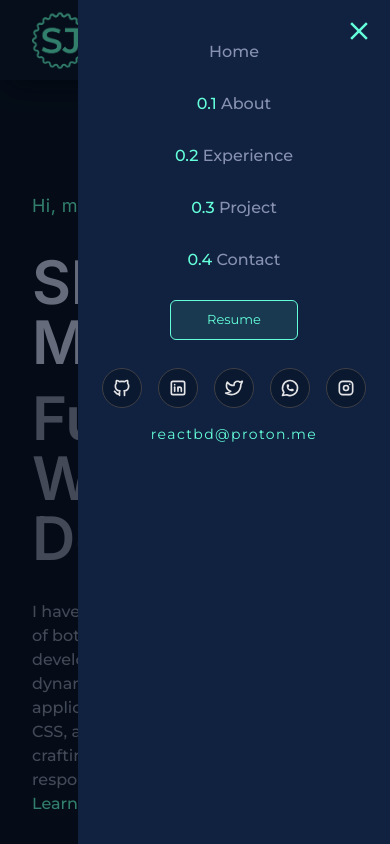
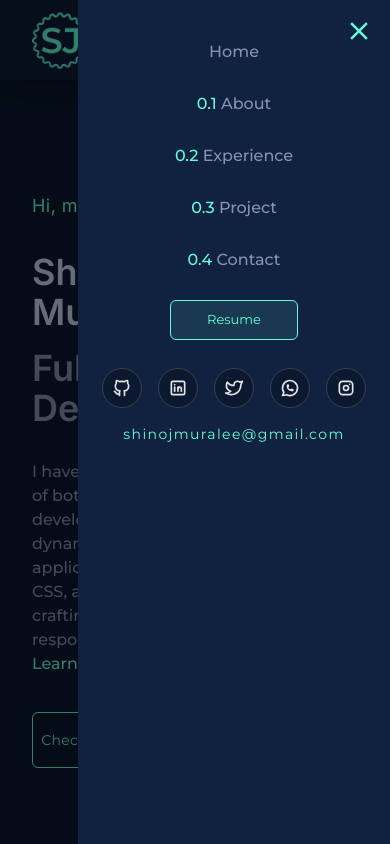
Before and after one commit to shinoj-exe/personal, a Next.js app: page / in a window 390 px wide. Both pictures are taken after a click on the element 346 px from the left and 40 px from the top of the page. Built offline with nearby package versions, Linux system fonts and the light colour scheme.

Commit message:
responsiveness issues fixed

```diff
--- a/components/About.tsx
+++ b/components/About.tsx
@@ -6,7 +6,7 @@ import { profileImg } from '@/public/assets'
 
 const About = () => {
   return (
-    <section id="about" className="max-w-containerSmall mx-auto py-10 lgl : py-32 flex flex-col gap-8">
+    <section id="about" className=" max-w-containerSmall mx-auto py-10 lgl : py-32 flex flex-col gap-8">
         <SectionTitle titleHeading="About me" titleNo="1"/>
         <div className='flex flex-col lgl:flex-row gap-16'>
             <div className='w-full lgl:w-2/3 text-base text-textDark font-medium flex flex-col gap-4'>
@@ -51,15 +51,15 @@ const About = () => {
 
                </ul>
             </div>
-            <div className='w-full lgl:w-1/3  relative group'>
+            <div className='  w-full lgl:w-1/3  relative group'>
                 <div className='absolute w-full  -left-6 -top-6 rounded-lg'>
-                    <div className='w-full h-full relative z-20 flex pl-6 lgl:pl-0'><Image className='rounded-lg h-full object-cover' src={profileImg} alt="profile_picture"/>
-                    <div className='hidden mdl:inline-flex absolute w-full h-full bg-textGreen/30 rounded-lg top-0 left-0 group-hover:bg-transparent duration-300'></div>
-
+                    <div className='hidden lgl:flex w-full h-[470px] relative z-20 flex pl-6 lgl:pl-0'>
+                        <Image className='rounded-lg h-full object-cover' src={profileImg} alt="profile_picture"/>
+                        <div className='hidden mdl:inline-flex absolute w-full h-full bg-textGreen/30 rounded-lg top-0 left-0 group-hover:bg-transparent duration-300'></div>
                         {/* <div className='hidden lgl: inline-block absolute w-full bg-textGreen rounded-md top-0 left-0 group-hover:bg-transparent duration-300'></div> */}
                     </div>
                 </div>
-                        <div className='hidden lgl:inline-flex w-full h-[480px] border-2  border-textGreen rounded-md group-hover:-translate-x-2 group-hover:-translate-y-2 transition-transform duration-300'></div>
+                <div className='hidden lgl:inline-flex w-full h-[480px] border-2  border-textGreen rounded-md group-hover:-translate-x-2 group-hover:-translate-y-2 transition-transform duration-300'></div>
             </div>
         </div>
     </section>
--- a/components/Banner.tsx
+++ b/components/Banner.tsx
@@ -6,7 +6,7 @@ const Banner = () => {
   return (
     <section id='home' className="max-w-contentContainer mx-auto py-10 mdl : py-24 flex flex-col gap-4 lgl : gap-8 mdl : px-10 xl : px-4">
         <motion.h3 initial={{y : 10, opacity : 0 }} animate={{ y : 0, opacity : 1 }} transition={{ duration : 0.5, delay : 0.6}} className="text-lg font-titleFont tracking-wide text-textGreen" >Hi, my name is</motion.h3>
-        <motion.h1 initial={{y : 10, opacity : 0 }} animate={{ y : 0, opacity : 1 }} transition={{ duration : 0.5, delay : 0.7}} className="text-4x1 lgl : text-6xl font-titleFont font-semibold flex flex-col">Shinoj Muraleedharan <span className="text-textDark mt-2 lgl : mt-4"> Fullstack Web Devloper.</span> </motion.h1>
+        <motion.h1 initial={{y : 10, opacity : 0 }} animate={{ y : 0, opacity : 1 }} transition={{ duration : 0.5, delay : 0.7}} className=" text-4xl  lgl:text-6xl font-titleFont font-semibold flex flex-col">Shinoj Muraleedharan <span className="text-textDark mt-2 lgl : mt-4"> Fullstack Web Devloper.</span> </motion.h1>
         <motion.p initial={{y : 10, opacity : 0 }} animate={{ y : 0, opacity : 1 }} transition={{ duration : 0.5, delay : 0.8}} className="text-base md : max-w-[650px] text-textDark font-medium">
             {" "}
              I have a comprehensive understanding of both frontend and backend development, allowing me to create dynamic and interactive web applications. With expertise in HTML, CSS, and JavaScript, I am capable of crafting visually appealing and responsive user interfaces.
@@ -14,7 +14,7 @@ const Banner = () => {
             I am passionate about programming and enjoy using my skills to build innovative and functional websites and web applications. I have experience working with several programming languages, including C, C++, JavaScript, and Python. */}
             {" "}
             <br></br>
-            <a href="#about"><span className='text-textGreen inline-flex relative cursor-pointer h-7 overflow-x-hidden group'>Learn More <span className="absolute w-full h-[1px] bg-textGreen left-0 bottom-1 -translate-x-[110%] group-hover:translate-x-0 transition-transform duration-500"></span></span></a>
+            <a  href="#about"><span className='text-textGreen inline-flex relative cursor-pointer h-7 overflow-x-hidden group'>Learn More <span className="absolute w-full h-[1px] bg-textGreen left-0 bottom-1 -translate-x-[110%] group-hover:translate-x-0 transition-transform duration-500"></span></span></a>
         </motion.p>
         <motion.button initial={{y : 10, opacity : 0 }} animate={{ y : 0, opacity : 1 }} transition={{ duration : 0.5, delay : 0.9}} className= "w-52 h-14 text-sm font-titlefont border border-textGreen rounded-md text-textGreen tracking-wide hover:bg-hoverColor duration-300"><a target='_blank' href="https://github.com/shinoj-exe?tab=repositories"> Check out all my projects!</a></motion.button>
         {/* <motion.p initial={{y : 10, opacity : 0 }} animate={{ y : 0, opacity : 1 }} transition={{ duration : 0.5, delay : 0.8}} className="text-base md : max-w-[650px] text-textDark font-medium">
--- a/components/Navbar.tsx
+++ b/components/Navbar.tsx
@@ -133,7 +133,7 @@ const Navbar = () => {
 
 
                         </div>
-                        <motion.a initial={{ opacity : 0}} animate={{ opacity : 1}} transition={{ delay : 1.2, ease : "easeIn"}} className="text-sm w-72 tracking-widest text-textGreen text-center mt-4" href="mailto : noor.jsdivs@gmail.com"> <p>reactbd@proton.me</p> </motion.a>
+                        <motion.a initial={{ opacity : 0}} animate={{ opacity : 1}} transition={{ delay : 1.2, ease : "easeIn"}} className="text-sm w-72 tracking-widest text-textGreen text-center mt-4" href="mailto : shinojmuralee@gmail.com"> <p>shinojmuralee@gmail.com</p> </motion.a>
               </motion.div>
             </div>
           )
--- a/components/Projects.tsx
+++ b/components/Projects.tsx
@@ -20,7 +20,7 @@ const Projects = () => {
                         <div className='hidden mdl:inline-flex absolute w-full h-full bg-textGreen/30 rounded-lg top-0 left-0 group-hover:bg-transparent duration-300'></div>
                     </div>
                     </a>
-                    <div className='w-full xl:w-1/2 flex flex-col gap-6 lgl: justify-between items-end text-right xl: -ml-16 z-10'>
+                    <div className='w-full ml-0 xl:w-1/2 flex flex-col gap-6 lgl: justify-between items-end text-right xl: -ml-16 z-10'>
                         <p className='font-titleFont text-textGreen text-sm tracking-wide'>Featured Project</p>
                         <h3 className='text-xl font-bold'>PharmaTrust: A cure for counterfeit drugs</h3>
                         <p className='shadow-navbarShadow bg-[#112240] text-sm md: text-base p-2 md:p-6 rounded-md'>
@@ -78,7 +78,7 @@ const Projects = () => {
                         <div className='hidden mdl:inline-flex absolute w-full h-full bg-textGreen/30 rounded-lg top-0 left-0 group-hover:bg-transparent duration-300'></div>
                     </div>
                     </a>
-                    <div className='w-full xl:w-1/2 flex flex-col gap-6 lgl: justify-between items-end text-right xl: -ml-16 z-10'>
+                    <div className='w-full ml-0 xl:w-1/2 flex flex-col gap-6 lgl: justify-between items-end text-right xl: -ml-16 z-10'>
                         <p className='font-titleFont text-textGreen text-sm tracking-wide'>Featured Project</p>
                         <h3 className='text-2xl font-bold'>SLACK Website Front-End Clone</h3>
                         <p className='shadow-navbarShadow bg-[#112240] text-sm md: text-base p-2 md:p-6 rounded-md'>
--- a/pages/_document.tsx
+++ b/pages/_document.tsx
@@ -4,7 +4,6 @@ export default function Document() {
   return (
     <Html lang="en">
       <Head>
-
       <link rel="preconnect" href="https://fonts.googleapis.com"/>
       <link rel="preconnect" href="https://fonts.gstatic.com" />
       <link href="https://fonts.googleapis.com/css2?family=Inter:wght@100;200;300;400;500;600;700;800;900&family=Montserrat:ital,wght@0,100;0,200;0,300;0,400;0,500;0,600;0,700;0,800;0,900;1,100;1,200;1,300;1,400;1,500;1,600;1,700;1,800;1,900&display=swap" rel="stylesheet"/>
```
Also changed, not shown: public/assets/images/slackWebpage.png.
